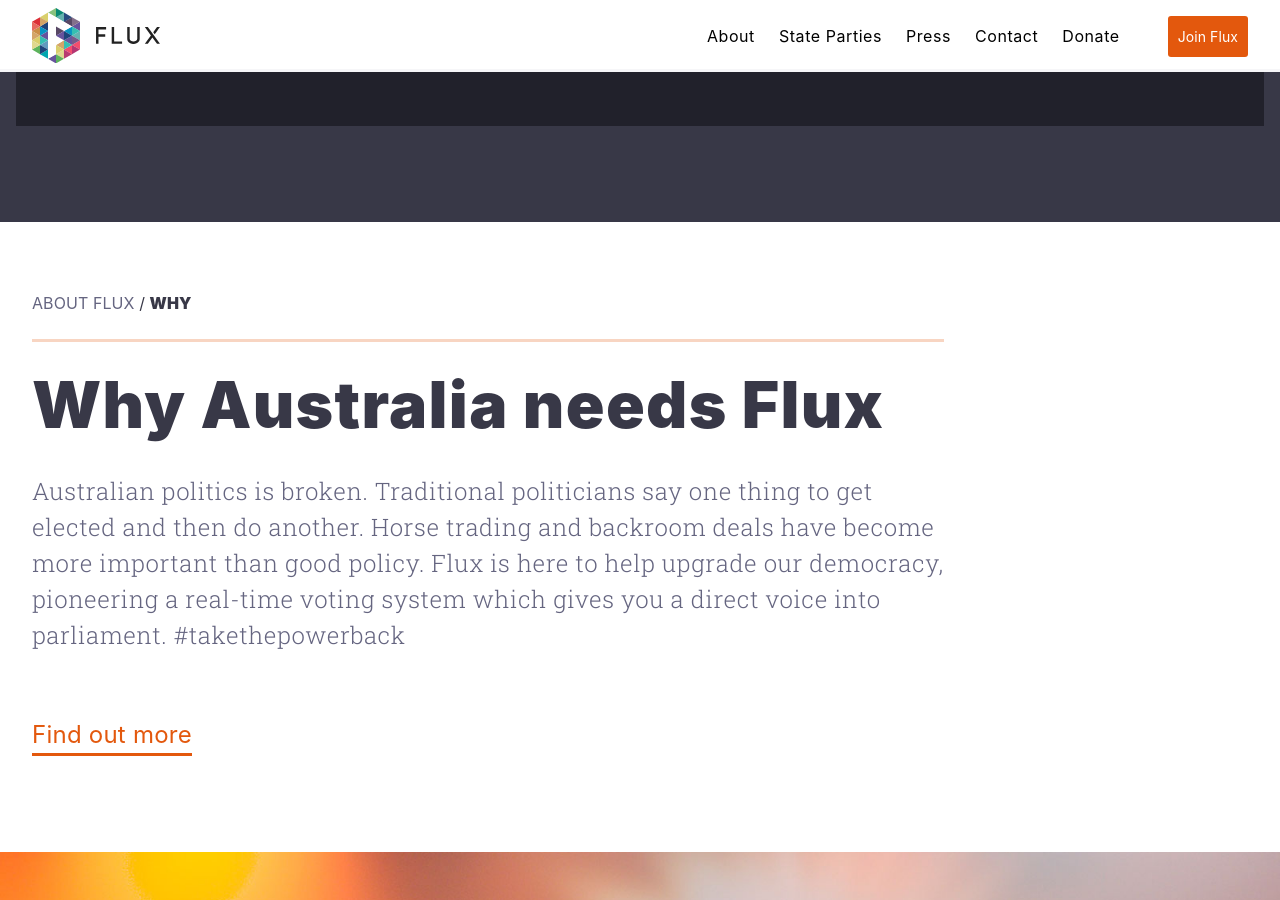
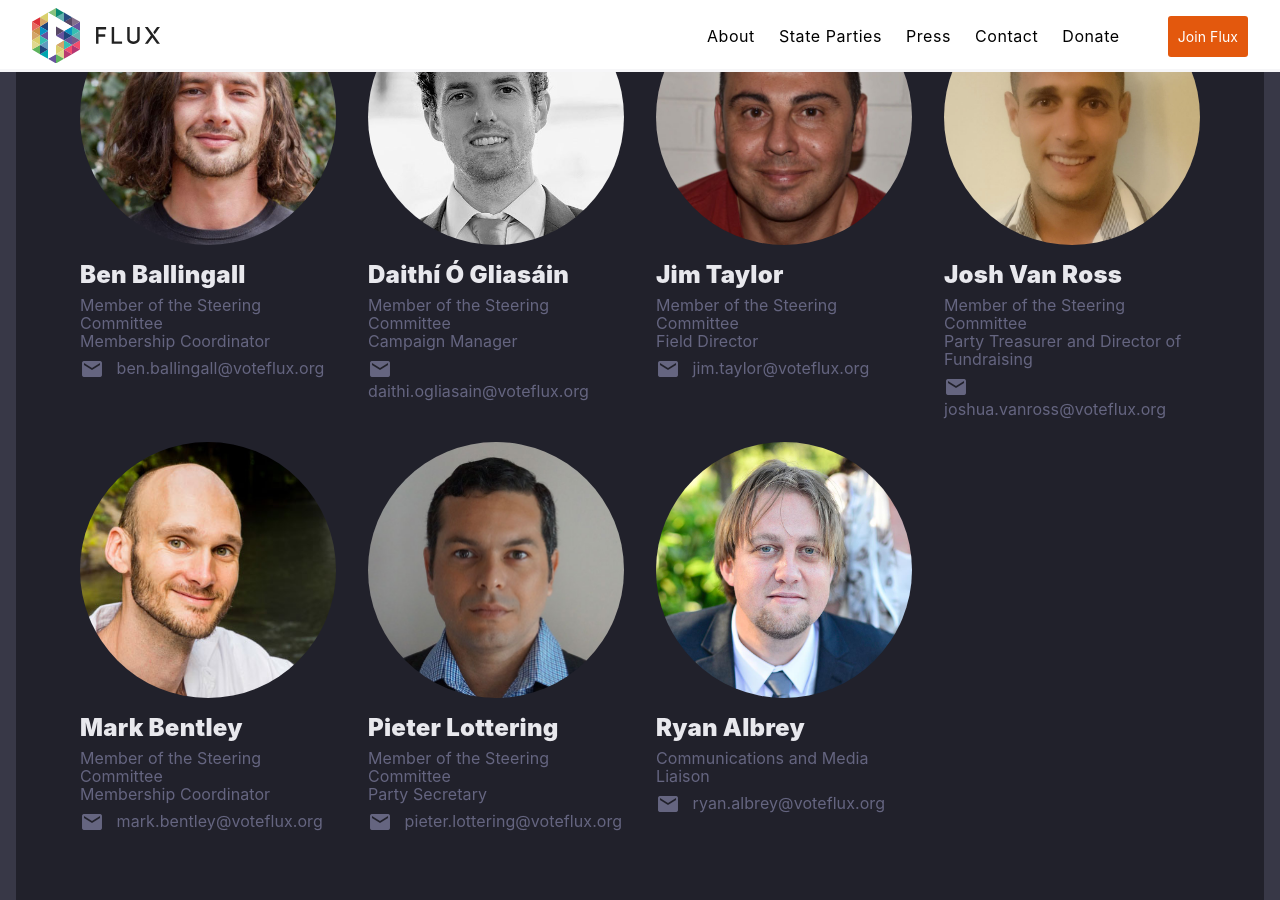
Before and after one commit to voteflux/flux-website-v2, a Jekyll site: the page built from wa-landinghome.html, in a window 1280 px wide and 900 px high, scrolled down 3186 px. Built offline with Jekyll 4.4.1, drawn with Linux system fonts in a browser that asks for light colours; comment, search, counter and statistics services are not loaded; some of the changed text lies outside the part shown.

Commit message:
Changed /flux-wa to just /wa and changed layout to Front, What is Flux, Announcements, Events, Leadership, Candidates, Social Media, Communication

```diff
--- a/_includes/candidates/team-card.html
+++ b/_includes/candidates/team-card.html
@@ -1,14 +1,8 @@
-{% if page.home %}
-  {% assign path = './' %}
-{% else %}
-   {% assign path = './../' %}
-{% endif %}
-
-<div class="px2 mb4 sm-col-6 md-col-4">
-  <div class="height-4 overflow-hidden bg-gray mb2 block"
-       style="background: url(/img/wa-team/{{include.image}}) no-repeat center center; background-size: cover" >
+<div class="px2 mb2 sm-col-6 md-col-4 lg-col-3">
+  <div class="overflow-hidden bg-gray mb2 block"
+       style="background: url(/img/wa-team/{{include.image}}) no-repeat center center; background-size: cover; border-radius:50%; padding-top: 100%;" >
   </div>
-  <h2 class="sm-h1 bold">{{include.title}}</h2>
+  <h2 class="sm-h2 bold">{{include.title}}</h2>
   <h5 class="h4"><span class="gray">{{include.position}}</span></h5>
   <h5 class="h4"><span class="gray"><i class="material-icons mr1">email</i> {{include.email}}</span></h5>
 </div>
--- a/_includes/javascripts.html
+++ b/_includes/javascripts.html
@@ -35,3 +35,14 @@
   })();
 </script>
 <!-- Lucky Orange end -->
+
+<!-- Facebook start -->
+<div id="fb-root"></div>
+<script>(function(d, s, id) {
+  var js, fjs = d.getElementsByTagName(s)[0];
+  if (d.getElementById(id)) return;
+  js = d.createElement(s); js.id = id;
+  js.src = "//connect.facebook.net/en_GB/sdk.js#xfbml=1&version=v2.8";
+  fjs.parentNode.insertBefore(js, fjs);
+}(document, 'script', 'facebook-jssdk'));</script>
+<!-- Facebook end -->
--- a/wa-landinghome.html
+++ b/wa-landinghome.html
@@ -1,18 +1,19 @@
 ---
-permalink: "/flux-wa"
+permalink: "/wa/"
 layout: default
 carousel: true
 video: true
 dark-theme: true
+redirects:
+- "/flux-wa/"
 home: true
-hero-title: Join Australia's fastest growing political movement
-hero-copy: 'Australian politics is broken. Politicians serve themselves and their
-  factions, not the people. With a state election looming, help us to register a Western
-  Australian branch of The Flux Party by becoming a member. Together, we''ll put the
-  power back where it belongs - in your hands.
-
+hero-title: It's time to fix Democracy.<br><small class="smallHero">Vote to <span class="smallHeroEmphasis">Flux The System!</span></small>
+hero-copy: 'When did our politics become so broken? Things must change. Flux is your
+  way to participate directly in parliament. Empowering people in government decisions
+  directly through technology. Let’s break up the party politics, end the gridlock
+  and return the power to where it belongs - you.
 '
-hero-action: Launch Flux In WA By Becoming A Member
+hero-action: Become a Member
 why-flux-title: Why Australia needs Flux
 why-flux-copy: 'Australian politics is broken. Traditional politicians say one thing
   to get elected and then do another. Horse trading and backroom deals have become
@@ -66,22 +67,15 @@
               </div>
             </div>
             <div class="xs-hide sm-hide">
+
+              <!-- WA State Election Countdown - Remove After 11 March 2017 -->
               <div class="clearfix">
                 <hr class="muted border-bottom black width-8rem left my2">
               </div>
-              <h5 class="muted caps">Registered<br>Members</h5>
-              <h3> <span class="js-member-count">Loading...</span> </h3>
-              <h5 class="muted caps">Volunteers</h5>
-              <h3> <span class="js-volunteer-count">Loading...</span> </h3>
-
-              <!-- WA State Election Countdown - Remove After 11 March 2017 -->
-              <div class="clearfix">
-                <hr class="border-bottom accent width-8rem left my1">
-              </div>
-              <h5 class="light-silver caps">Days until WA<br>State Election</h5>
-              <h3 class="light-silver"> <span class="js-waelection-countdown">Loading...</span> </h3>
-              <h5 class="light-silver caps">WA Registered<br>Members</h5>
-              <h3 class="light-silver"> <span class="js-wamember-count">Loading...</span> </h3>
+              <h5 class=" caps">Days until WA<br>State Election</h5>
+              <h3> <span class="js-waelection-countdown">Loading...</span> </h3>
+              <h5 class=" caps">WA Registered<br>Members</h5>
+              <h3> <span class="js-wamember-count">Loading...</span></h3>
               <!-- WA State Election Countdown - Remove After 11 March 2017 -->
 
               <h5 class="muted caps"> <a href="/dashboard">Graphs</a> </h5>
@@ -100,7 +94,7 @@
           {{ page.hero-copy }}
         </p>
         <div class="inline-block">
-          <a href="{{site.baseurl}}/signup" class="h2 letter-spacing-1 accent border-bottom inline-block">
+          <a href="{{site.baseurl}}/signup" class="btn btn-primary h2 letter-spacing-1 border-bottom inline-block">
             {{ page.hero-action }}
           </a>
           <span class="gray h3 block caps mt1 letter-spacing-1">Membership is free for life</span>
@@ -128,27 +122,8 @@
   </div>
 </section>
 
-
-<!-- ANNOUNCEMENT SECTION -->
-<!--<section id="js-announcement-home" class="py4 sm-pr4 bg-white dark-gray height-30vh">-->
-<!--  <div class="max-width-4 mx-auto px2 md-px3">-->
-<!--    <div id="js-announcement-content" class="">-->
-<!--      <div class="mb4">-->
-<!--        <h1 id="js-callout-heading" class="h0 mb3">Announcing: The Flux Startup</h1>-->
-<!--        <p id="js-callout-body" class="h3 sm-h2 h-font light mb4 gray letter-spacing-2 line-height-4">-->
-<!--          We're excited to announce a major development for the Flux movement:-->
-<!--          a startup that will drive the Flux system globally and usher in a new era of democracy.-->
-<!--        </p>-->
-<!--      </div>-->
-<!--      <a id="js-callout-link" href="http://www.thefluxstartup.com" class="h2 letter-spacing-1 accent border-bottom inline-block">-->
-<!--        Read the announcement-->
-<!--      </a>-->
-<!--    </div>-->
-<!--  </div>-->
-<!--</section>-->
-
 {% if page.video %}
-<!-- VIDEO section here -->
+<!-- VIDEO SECTION -->
 <section class="py4 bg-black light-gray px2 md-px3">
   <div class="max-width-4 mx-auto">
     <div class="lg-flex mxn2">
@@ -169,6 +144,9 @@
           <div class="mb3">
             <a data-sumome-share-id="b6279140-56da-424e-9e95-54d26518c49d"></a>
           </div>
+        <a href="{{site.baseurl}}/signup" class="btn btn-primary h2">
+          Join Now!
+        </a>
       </div>
 
       <div class="lg-col-8 px2">
@@ -184,52 +162,7 @@
 </section>
 {% endif %}
 
-<!-- PUNT  -->
-  {% if false %}
-<section class="height-40vh py2 sm-py4 relative bg-dark-gray px2 md-px2">
-  <div class="max-width-4 mx-auto relative z2sm-pr4">
-    <div class="lg-flex mxn2">
-      <div class="lg-col-6 px2">
-        <div class="bg-near-black light-gray px3 py4 sm-p4 mb3">
-          <div class="mb3">
-            {% include components/main-heading.html
-              text="PUNT Podcast - Behind The Scenes"
-              font-size="h0 line-height-2"
-              font-weight="bold" %}
-            <p class="h3 sm-h2 h-font mb4 light letter-spacing-2 line-height-4 silver">
-              PUNT is a behind the scenes look at what it’s like to start a political party.
-              It's the true story of The Flux Party. Recording for PUNT started in January, that's 4.5 months of audio!
-            </p>
-          </div>
-          <div class="gray">
-            <a href="http://www.puntpodcast.com/"
-               target="_blank"
-               class="h3 sm-h2 link-reset border-bottom inline-block accent">
-              Listen now
-            </a>
-          </div>
-        </div>
-      </div>
-      <div class="lg-col-6 px2">
-        <img src="/img/punt.jpg" alt="" class="block mb3 col-12"/>
-        <div class="flex">
-          <div class="col-8 lg-mr2">
-              <img src="/img/punt-2.jpg" alt="" class='col-12'/>
-          </div>
-          <div class="col-4 relative z1">
-                <img src="/img/punt-3.jpg" alt="" class="rotate-right deep-shadow col-12"/>
-          </div>
-        </div>
-        <h5 class="silver lg-mt2">Photos by Adam Bird</h5>
-      </div>
-    </div>
-  </div>
-</section>
-  {% endif %}
-
-
-
-  <!-- Posts -->
+<!-- ANNOUCEMENTS SECTION -->
 <section class="height-40vh py2 sm-py4 relative bg-dark-gray px2 md-px2">
   <div class="max-width-4 mx-auto relative z2sm-pr4">
     <div class="lg-flex mxn2">
@@ -237,18 +170,24 @@
         <div class="bg-near-black light-gray px3 py4 sm-p4 mb3">
           <div class="mb3" id="blog">
             {% include components/main-heading.html
-              text="Recent Posts"
+            text="Announcements"
             font-size="h0 line-height-2"
             font-weight="bold" %}
 
-              {% for post in site.posts %}
+            <div id="recent-posts-section">
+              {% for post in site.wa-posts limit:1 %}
               <div class="post">
-                <h1 class="h1"><a class="underline" href="{{ post.url }}">{{ post.title }}</a> <small>&mdash; {{ post.date | date: "%Y-%m-%d" }}</small></h1>
+                <h1 class="h1 regular"><a class="underline" href="{{ post.url }}">{{ post.title }}</a> <small>&mdash; {{ post.date | date: "%Y-%m-%d" }}</small></h1>
                 <div class="h3 sm-h2 h-font mb4 light letter-spacing-2 line-height-4 silver">
                   {{ post.excerpt }}
                 </div>
               </div>
               {% endfor %}
+              <h1 class="h1 regular">Older Announcements</h2>
+                {% for post in site.wa-posts offset:1 %}
+                <h2 class="h2 regular"><a class="underline" href="{{ post.url }}">{{ post.title }}</a> <small>&mdash; {{ post.date | date: "%Y-%m-%d" }}</small></h1>
+              {% endfor %}
+            </div>
           </div>
         </div>
       </div>
@@ -256,153 +195,15 @@
   </div>
 </section>
 
-
-
-<!-- WHY FLUX SECTION -->
-<section class="bg-white py4 px2 md-px3">
-  <div class="max-width-4 mx-auto dark-gray">
-    <div class="md-flex mb3">
-      <div class="md-col-9">
-        <h5 class="h4"><span class="gray">ABOUT FLUX</span> / <span class="bold">WHY</span></h5>
-        <hr class="accent-muted muted border-bottom">
-        <h1 class="h0 bold mb3 line-height-2">
-            {{ page.why-flux-title }}
-        </h1>
-        <p class="h3 sm-h2 light h-font mb4 gray letter-spacing-2 line-height-4">
-          {{ page.why-flux-copy }}
-        </p>
-        <a href="{{ site.baseurl }}/about/why-flux"
-           class="h3 sm-h2 border-bottom accent inline-block">
-          {{page.why-flux-action}}
-        </a>
-      </div>
-    </div>
-  </div>
-</section>
-
-<!-- SECOND CALLOUT SECTION -->
-<section class="full-bg-img height-40vh py2 sm-py4">
+<!-- EVENTS SECTION -->
+<section id="upcoming-meetups" class="full-bg-img height-40vh py2 sm-py4">
   <div class="max-width-4 mx-auto clearfix sm-px2 md-px3">
     <div class="bg-near-black light-gray px2 py4 sm-p4 sm-col-right sm-col-12 md-col-9 mt4">
       <div class="mb3">
         {% include components/main-heading.html
-          text=page.second-callout-title
+          text="Events"
           font-size="h0 line-height-2"
           font-weight="bold" %}
-        <p class="h3 sm-h2 h-font mb4 light letter-spacing-2 line-height-4 silver">
-          {{ page.second-callout-copy }}
-        </p>
-      </div>
-      <div class="gray">
-        <a href="{{site.baseurl}}/signup"
-           class="h3 sm-h2 link-reset border-bottom inline-block accent">
-          {{ page.second-callout-action }}
-        </a>
-      </div>
-    </div>
-  </div>
-</section>
-
-<!-- ABOUT PAGE LINKS -->
-{% assign items = site.about | sort: 'menu-order' %}
-{% for item in items %}
-  {% if item.tag-topic != 'why' %}
-    <section class="bg-white dark-gray py4 relative z1 px2 md-px3">
-      <div class="max-width-4 mx-auto">
-        {% if item.video-id %}
-          <div class="sm-col-8 inline-block align-top pb3">
-            <h5 class="h4"><span class="gray">
-              ABOUT FLUX</span> / <span class="bold">{{ item.tag-topic | upcase }}</span>
-            </h5>
-            <h1 class="h0 bold line-height-1">{{ item.title }}</h1>
-            <a href="{{ site.baseurl }}{{ item.url }}" class="h3 sm-h2 link-reset border-bottom inline-block accent">
-              Learn more
-            </a>
-          </div>
-          <div class="sm-col-3 inline-block">
-            <a href=" https://www.youtube.com/watch?v={{ item.video-id }}&rel=0" data-lity class="relative block">
-              <i class="material-icons absolute center-xy z3 white h0">play_arrow</i>
-              <i class="material-icons absolute center-xy z2 near-black muted h00">lens</i>
-              <img class="col-12" src="https://img.youtube.com/vi/{{ item.video-id }}/sddefault.jpg" alt="Video">
-            </a>
-          </div>
-        {% else %}
-          <div class="sm-col-9">
-            <h5 class="h4"><span class="gray">
-              ABOUT FLUX</span> / <span class="bold">{{ item.tag-topic | upcase }}</span>
-            </h5>
-            <h1 class="h0 bold line-height-1">{{ item.title }}</h1>
-            <a href="{{ site.baseurl }}{{ item.url }}" class="h3 sm-h2 link-reset border-bottom inline-block accent">
-              Learn more
-            </a>
-          </div>
-        {% endif %}
-      </div>
-    </section>
-    <hr class="accent-light border-bottom m0">
-  {% endif %}
-{% endfor %}
-
-<!-- IN THE NEWS -->
-<section class="py4 bg-near-black light-gray texture-bg-img sm-pr4 px2 md-px3">
-  <div class="max-width-4 mx-auto">
-    <div class="sm-flex items-center">
-      <div class="flex-auto">
-      {% include components/main-heading.html
-        text="In the news"
-        font-size="h0 line-height-1 m0"
-        font-weight="bold" %}
-      </div>
-      <div class="clearfix">
-        <div class="sm-col-right">
-          <h5 class="muted mb0 light">MEDIA ENQUIRIES</h5>
-          <h3 class="white mb2 inline-block">media@voteflux.org</h3>
-        </div>
-      </div>
-    </div>
-
-    <div class="sm-flex flex-wrap mxn2 mb3">
-      {% for article in site.data.articles limit:6 %}
-          <div class="sm-col-6 lg-col-4 px2">
-            <div class="mb3">
-              <hr class="border-bottom accent-muted mb1 muted">
-              <div class="flex flex-column justify-between height-2">
-                <div>
-                  <h5 class="mb2 gray">{{ article.type | upcase }} / <span class="light-silver">{{ article.publishedIn | upcase }}</span>
-                  </h5>
-                  <a href="{{ article.url }}" target="_blank" class="link-reset block hover-show-child">
-                    <h3 class="h-font light line-height-4 accent-on-hover transition-fast inline">
-                      {{ article.title }}
-                    </h3><i class="material-icons icon-adjust muted">call_made</i>
-                  </a>
-                </div>
-                <time datetime="{{ article.date }}" class="italic gray">
-                {{ article.date | date: '%B %d, %Y' }}
-                </time>
-              </div>
-            </div>
-          </div>
-      {% endfor %}
-    </div>
-    <div class="right-align">
-      <a href="{{ site.baseurl }}/press" class="list-reset border-bottom accent">All articles</a>
-    </div>
-  </div>
-</section>
-
-<!-- UPCOMING MEETUPS -->
-{% if page.show-meetups %}
-<section id="upcoming-meetups" class="py4 bg-dark-gray light-silver">
-  <div class="max-width-4 mx-auto px2 md-px3">
-    <div class="lg-col-9">
-      {% include components/main-heading.html
-        text="Upcoming meetups"
-        font-size="h0 line-height-1"
-        font-weight="bold near-white" %}
-      <p class="h3 sm-h2 light h-font letter-spacing-2 line-height-4 mb4">
-        Join party co-founders <a href="{{site.baseurl}}/about/who#nathan-spataro" class="accent accent-on-hover transition-fast">Nathan Spataro</a> &amp; <a href="{{site.baseurl}}/about/who#max-kaye" class="accent accent-on-hover transition-fast">Max Kaye</a> for a Q&amp;A at the next meetup in your city
-      </p>
-
         <div class="sm-flex flex-wrap mxn2">
 
           {% for meetup in page.meetups %}
@@ -412,8 +213,6 @@
             <div class="sm-col-6 md-col-4 px2 mb3">
           {% endif %}
               {% include components/hr-muted.html %}
-              <!-- <h5 class="gray caps">Meetup city</h5> -->
-              <h3 class="white h2 mt0 mb3 bold">{{ meetup.city }}</h3>
               <dl class="link-reset h3 near-white line-height-3 mb2">
                 <hr class="near-black muted border-bottom my2">
                 <dt class="h5 silver mb1 caps">Location</dt>
@@ -431,18 +230,99 @@
             </div>
           {% endfor %}
         </div>
-
-    </div>
         <div class="right-align mt4 sm-mt0">
           <span class="hover-show-child">
             <a href="http://www.meetup.com/FluxSydney/" target="_blank" class="border-bottom">Flux meetup page</a><i class="material-icons icon-adjust muted">call_made</i>
           </span>
         </div>
+      </div>
+    </div>
+  </div>
+</section>
 
+
+<!-- LEADERSHIP TEAM SECTION -->
+<section class="height-40vh py2 sm-py4 relative bg-dark-gray px2 md-px2">
+  <div class="max-width-4 mx-auto relative z2sm-pr4">
+    <div class="lg-flex mxn2">
+      <div class="lg-col-12 px2">
+        <div class="bg-near-black light-gray px3 py4 sm-p4 mb3">
+          <div class="mb3" id="blog">
+            {% include components/main-heading.html
+            text="Leadership Team"
+            font-size="h0 line-height-2"
+            font-weight="bold" %}
+
+            <div class="sm-flex flex-wrap mxn2">
+              {% for candidate in site.wa-team %}
+                {% include candidates/team-card.html
+                   position=candidate.position
+                   email=candidate.email
+                   image=candidate.image
+                   title=candidate.title   %}
+              {% endfor %}
+            </div>
+          </div>
+        </div>
+      </div>
+    </div>
+  </div>
+</section>
+
+
+<!-- CANDIDATES SECTION -->
+{% if site.candidates %}
+<section class="bg-near-white dark-gray pt4 pb3 sm-pr4 col-12 overflow-hidden">
+  <div class="max-width-4 mx-auto px2 sm-px3">
+    {% include components/main-heading.html
+      text="Meet the lead candidates"
+      font-size="h0 line-height-2"
+      font-weight="bold" %}
+    {% include components/hr-muted.html classes="mb3"%}
+      <div class="mb3 mxn2">
+        <div id="js-candidates">
+          {% assign candidates =  site.wa-candidates |  where: "lead", true %}
+          {% for candidate in candidates %}
+            {% capture snippet %} {{ candidate.bio | first | truncatewords: 50 }} {% endcapture %}
+            {% include candidates/candidate-card.html
+               region=candidate.region
+               house=candidate.house
+               url=candidate.url
+               title=candidate.title
+               bio=snippet   %}
+          {% endfor %}
+        </div>
+      </div>
+      <div class="right-align mt2">
+        <a href="{{site.baseurl}}/wa/candidates" class="h3 border-bottom">See all candidates</a>
       </div>
   </div>
 </section>
 {% endif %}
+
+
+<!-- HOW TO HELP SECTION -->
+
+
+<!-- SOCIAL MEDIA SECTION -->
+<section id="social-media" class="bg-orange mid-gray py3">
+  <div class="max-width-4 mx-auto px2 sm-px3">
+    {% include components/main-heading.html
+      text="Social Media"
+      font-size="h0 line-height-2"
+      font-weight="bold" %}
+    <hr class="muted border-bottom">
+    <div class="md-flex flex-wrap">
+      <div class="mb3 px1 mx-auto sm-col-12 md-col-6" style="max-width: 500px;">
+        <div class="fb-page" data-href="https://www.facebook.com/fluxwa" data-tabs="timeline" data-small-header="false" data-adapt-container-width="true" data-hide-cover="false" data-show-facepile="true" width="500" height="800"><blockquote cite="https://www.facebook.com/fluxwa" class="fb-xfbml-parse-ignore"><a href="https://www.facebook.com/fluxwa">Flux WA - Flux The System</a></blockquote>
+        </div>
+      </div>
+      <div class="px1 mx-auto sm-col-12 md-col-6" style="max-width: 500px;">
+        <a class="twitter-timeline" data-height="800" href="https://twitter.com/fluxwa">Tweets by fluxwa</a> <script async src="//platform.twitter.com/widgets.js" charset="utf-8"></script>
+      </div>
+    </div>
+  </div>
+</section>
 
 
 <!-- CONTACT SECTION -->
```
Lines whose indentation alone changed are shown as unchanged.
